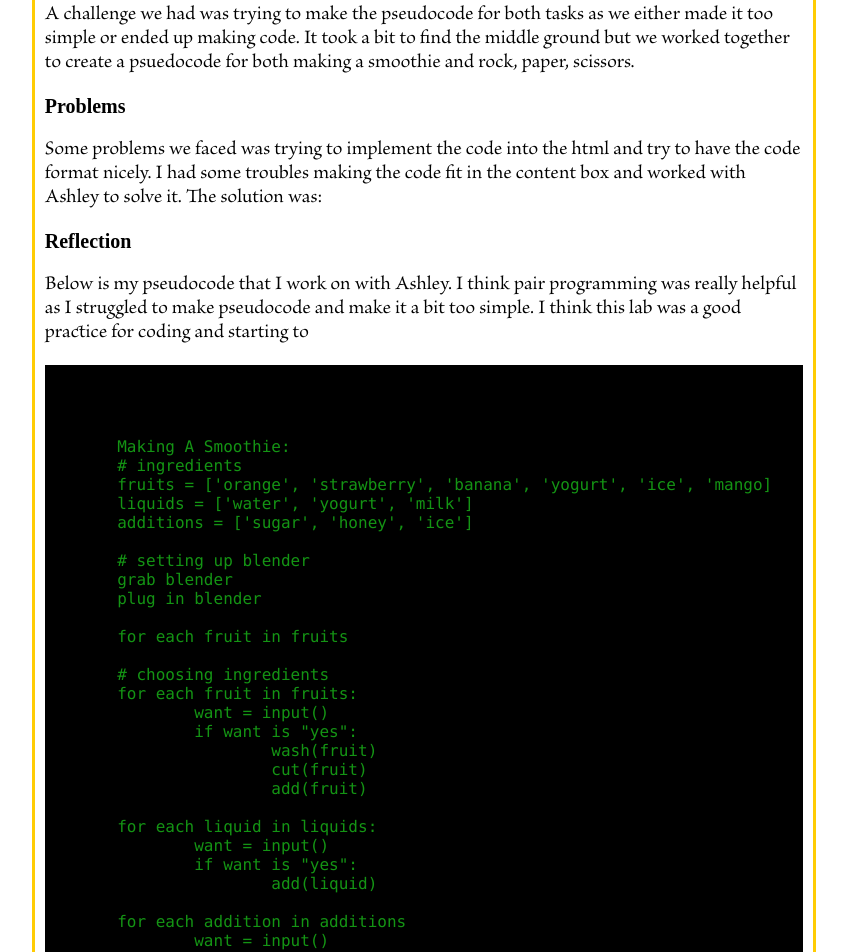
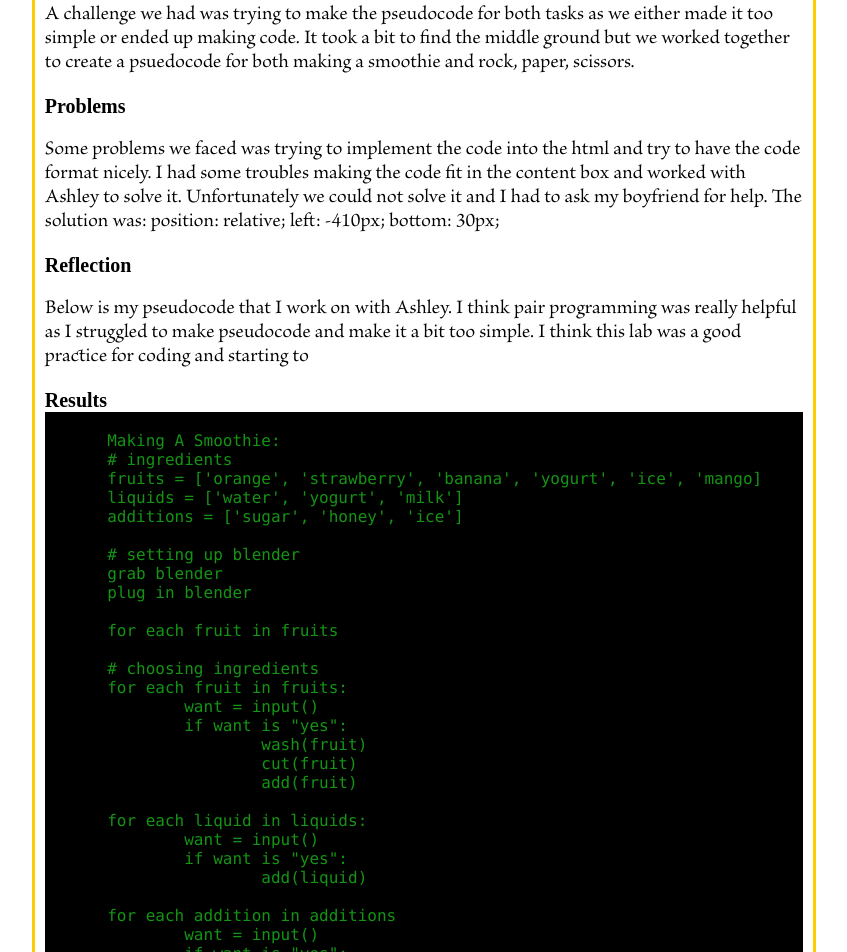
Before and after one commit to aikoijin/art101, a plain HTML site: page lab4/index.html in a window 1280 px wide. Shown: the part 160-1112 px from the top of the page, without its empty margins (216-1063 px from the left). Drawn offline with nearby package versions, Linux system fonts and the light colour scheme.

Commit message:
CSS HTML

```diff
--- a/css/site.css
+++ b/css/site.css
@@ -37,7 +37,7 @@ h1{
 h2{
   font-family: "BELL";
   font-size: 20px;
-  margin: 0px
+  margin: 0px;
 }
 
 p{
--- a/lab4/css/lab.css
+++ b/lab4/css/lab.css
@@ -3,7 +3,6 @@
 /* the period in a CSS selector selects an element by class, e.g., class="minor-section" */
 .pseudocode {
     padding: 10px;
-    margin-bottom: 10px;
     /* width: fit-content; */
     background-color: black;
   }
@@ -16,12 +15,12 @@
 /* Help with positioning code on black bg by Gabe da Silva */
 .pseudocode code {
   position: relative;
-  left: -400px;
+  left: -410px;
+  bottom: 30px;
   color: #149414;
   font-family: "Consolas";
   margin: 0;
   padding: 0;
-
 }
 
 #content {
@@ -30,5 +29,4 @@
   padding: 10px;
   border: solid 3px #ffcc04;
   background-color: #ffffff;
-
 }
--- a/lab4/index.html
+++ b/lab4/index.html
@@ -35,7 +35,12 @@
 			<div class="minor-section">
 					<h2>Problems</h2>
 					<p>Some problems we faced was trying to implement the code into the html and try to have the code format nicely.
-						I had some troubles making the code fit in the content box and worked with Ashley to solve it. The solution was:
+						I had some troubles making the code fit in the content box and worked with Ashley to solve it. Unfortunately
+						we could not solve it and I had to ask my boyfriend for help.
+						The solution was:
+						position: relative;
+						left: -410px;
+						bottom: 30px;
 
 					</p>
 			</div>
@@ -46,8 +51,8 @@
 						and make it a bit too simple. I think this lab was a good practice for coding and starting to
 					</p>
 			</div>
+			<h2>Results</h2>
 			<div class="pseudocode">
-					<h2>Results</h2>
 					<p><pre><code>
 						Making A Smoothie:
 						# ingredients
```
